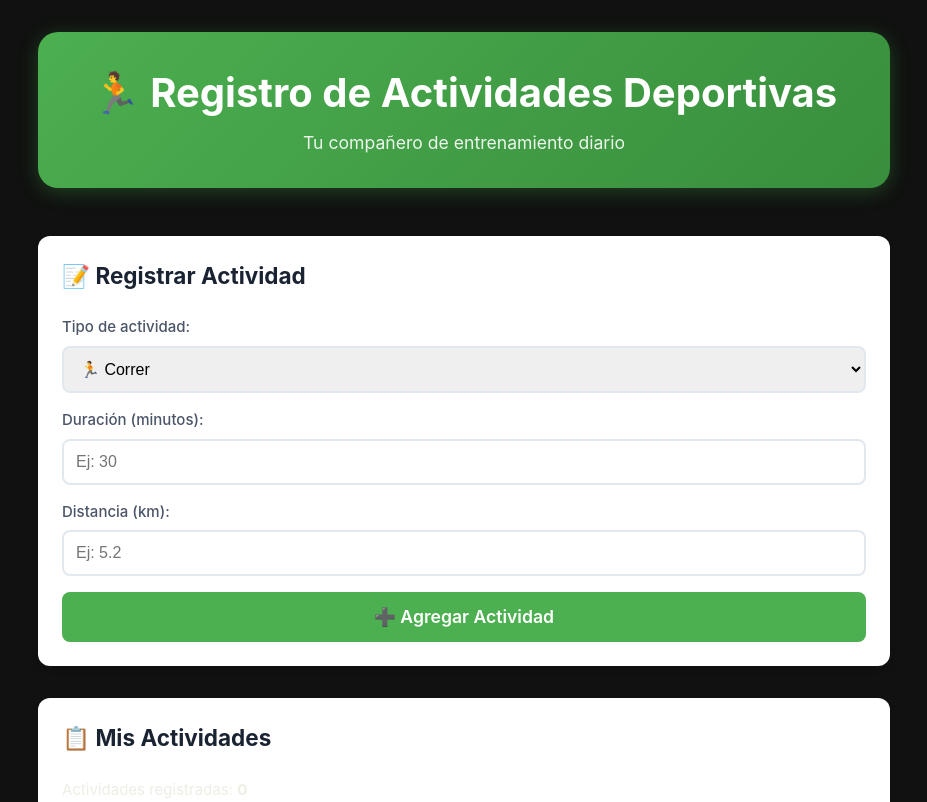
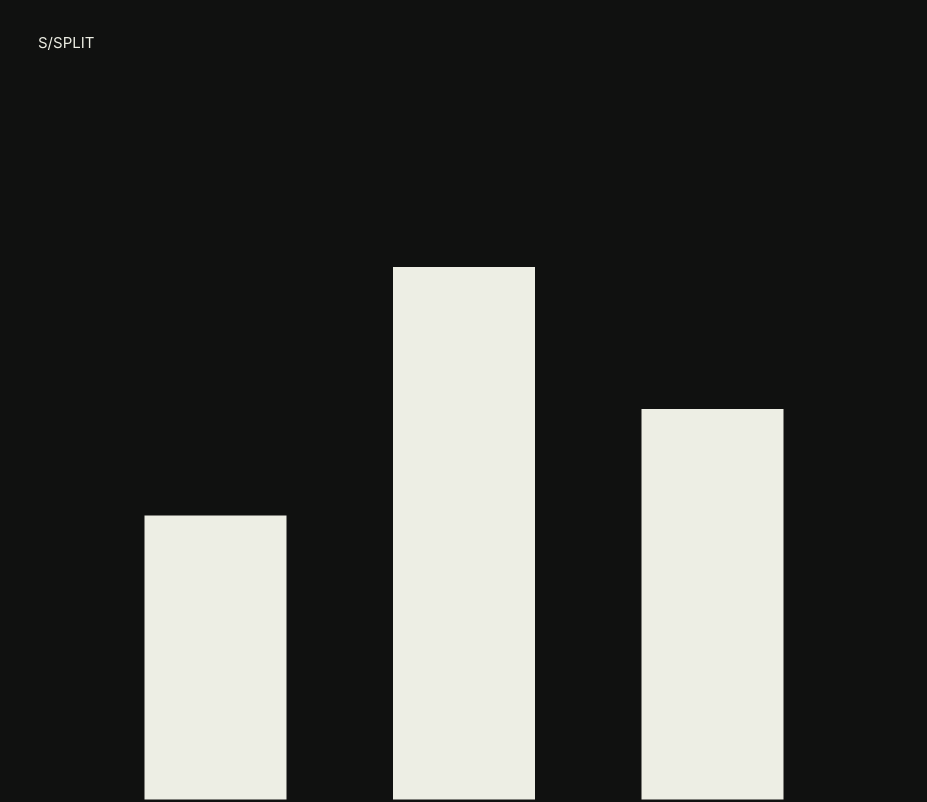
Before and after one commit to JuanECC/actividad-deportiva-app, a React (Vite) app: page / in a window 1280 px wide. Shown: the top 802 px of the page, without its empty margins (176-1103 px from the left). Built offline with nearby package versions, Linux system fonts and the light colour scheme.

Commit message:
refactor: integrar todos los componentes en App.jsx

```diff
--- a/src/App.jsx
+++ b/src/App.jsx
@@ -1,86 +1,22 @@
-import React, { useState } from 'react'
+import React from 'react'
+import Sidebar from './components/Sidebar'
+import Topbar from './components/Topbar'
+import Scoreboard from './components/Scoreboard'
+import ActivityLog from './components/ActivityLog'
+import SideColumn from './components/SideColumn'
 import './App.css'
 
 function App() {
-  const [actividades, setActividades] = useState([])
-  const [nuevaActividad, setNuevaActividad] = useState({
-    tipo: 'correr',
-    duracion: '',
-    distancia: ''
-  })
-
-  const handleSubmit = (e) => {
-    e.preventDefault()
-    console.log('Actividad a guardar:', nuevaActividad)
-    // TODO: Implementar guardado
-  }
-
   return (
     <div className="app">
-      <header className="app-header">
-        <h1>🏃 Registro de Actividades Deportivas</h1>
-        <p className="subtitle">Tu compañero de entrenamiento diario</p>
-      </header>
-
-      <main>
-        <section className="formulario-section">
-          <h2>📝 Registrar Actividad</h2>
-          <form onSubmit={handleSubmit}>
-            <div className="campo">
-              <label htmlFor="tipo">Tipo de actividad:</label>
-              <select
-                id="tipo"
-                value={nuevaActividad.tipo}
-                onChange={(e) => setNuevaActividad({...nuevaActividad, tipo: e.target.value})}
-              >
-                <option value="correr">🏃 Correr</option>
-                <option value="ciclismo">🚴 Ciclismo</option>
-                <option value="natacion">🏊 Natación</option>
-                <option value="pesas">🏋️ Pesas</option>
-              </select>
-            </div>
-
-            <div className="campo">
-              <label htmlFor="duracion">Duración (minutos):</label>
-              <input
-                id="duracion"
-                type="number"
-                placeholder="Ej: 30"
-                value={nuevaActividad.duracion}
-                onChange={(e) => setNuevaActividad({...nuevaActividad, duracion: e.target.value})}
-                required
-                min="1"
-              />
-            </div>
-
-            <div className="campo">
-              <label htmlFor="distancia">Distancia (km):</label>
-              <input
-                id="distancia"
-                type="number"
-                placeholder="Ej: 5.2"
-                value={nuevaActividad.distancia}
-                onChange={(e) => setNuevaActividad({...nuevaActividad, distancia: e.target.value})}
-                min="0"
-                step="0.1"
-              />
-            </div>
-
-            <button type="submit" className="btn-principal">
-              ➕ Agregar Actividad
-            </button>
-          </form>
-        </section>
-
-        <section className="actividades-section">
-          <h2>📋 Mis Actividades</h2>
-          <p>Actividades registradas: <strong>{actividades.length}</strong></p>
-          <div className="lista-vacia">
-            <span>🏋️</span>
-            <p>No hay actividades registradas</p>
-            <small>¡Agrega tu primera actividad!</small>
-          </div>
-        </section>
+      <Sidebar />
+      <main className="main">
+        <Topbar />
+        <Scoreboard />
+        <div className="grid">
+          <ActivityLog />
+          <SideColumn />
+        </div>
       </main>
     </div>
   )
```
